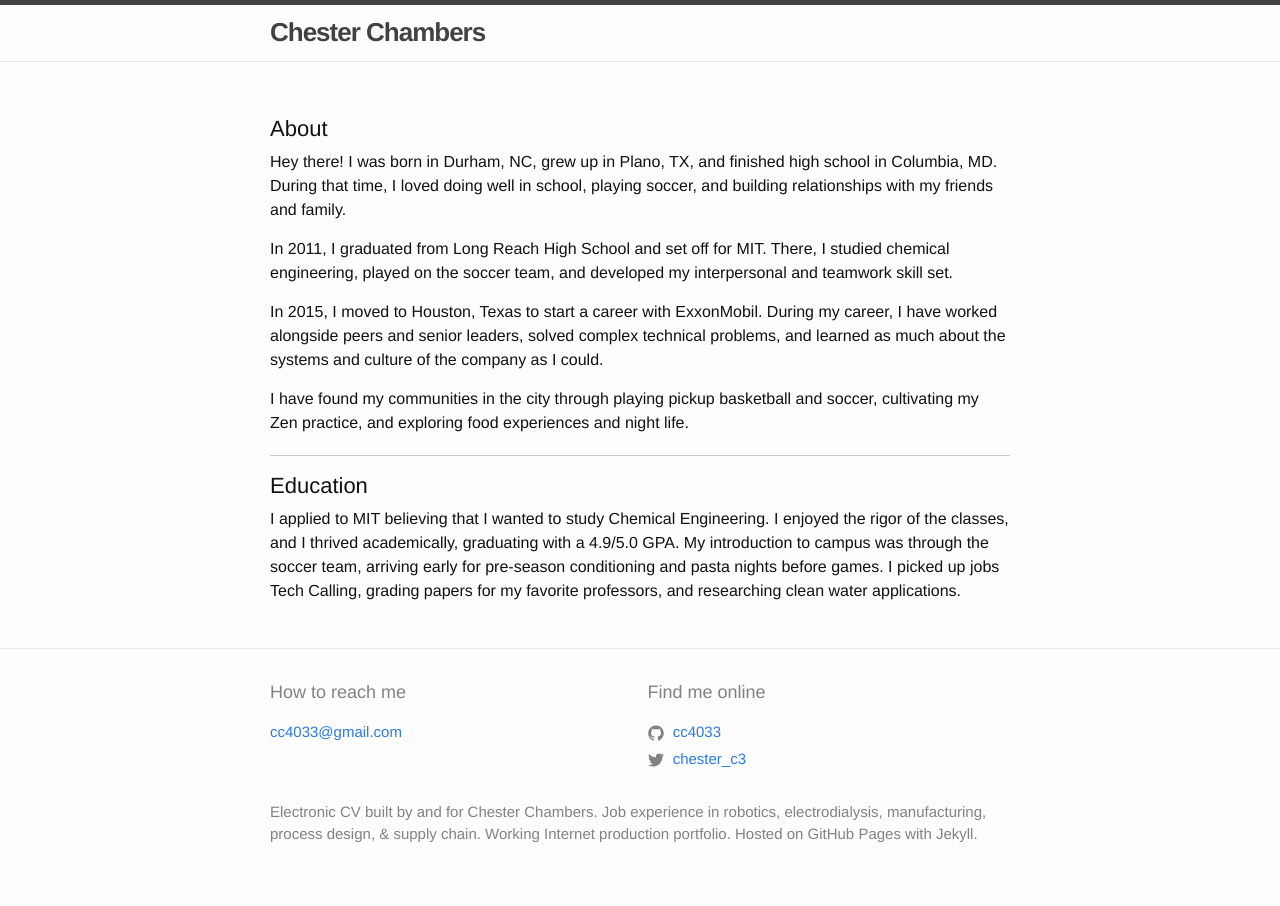
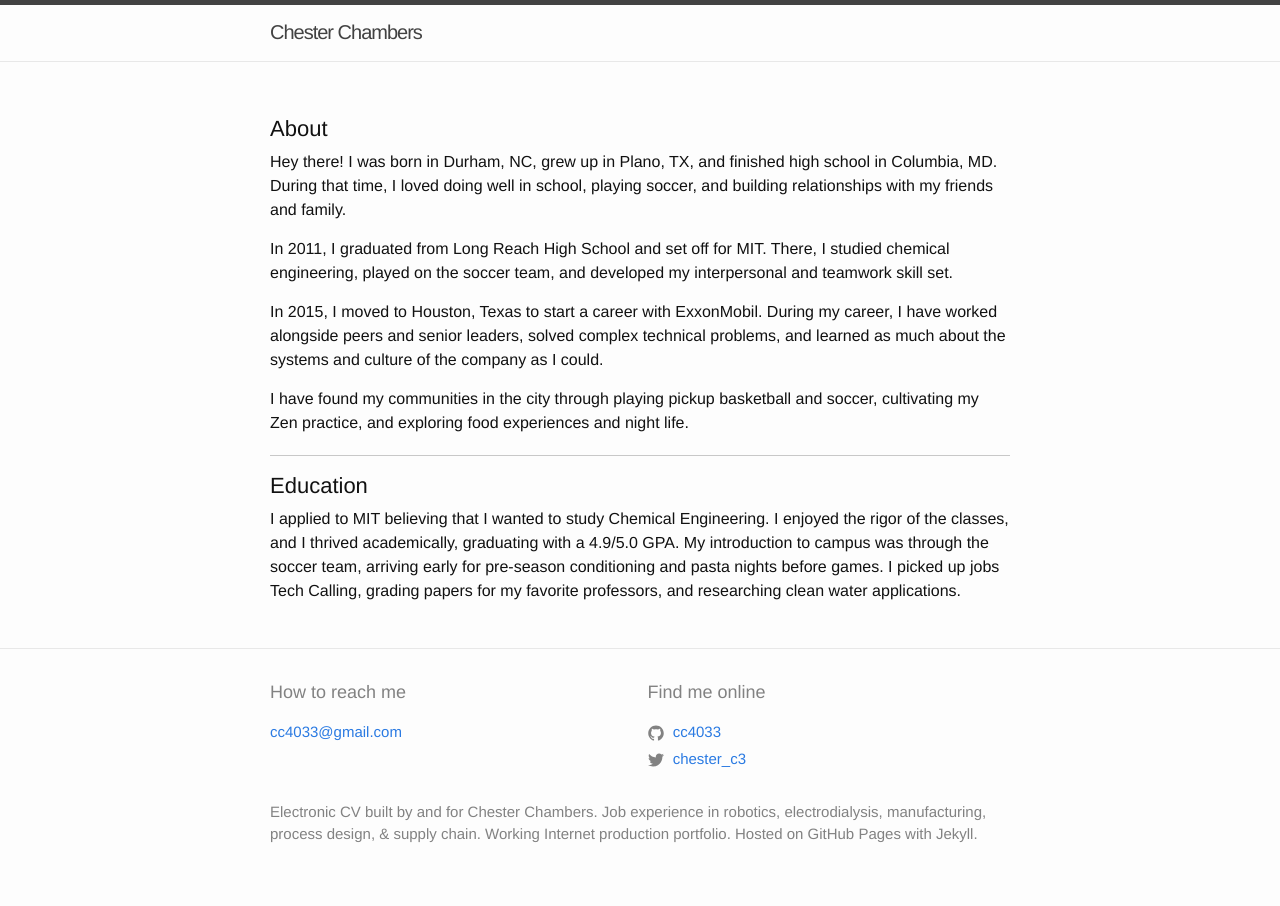
Before and after one commit to cc4033/cv, a Jekyll site: the page built from docs/index.md, in a window 1280 px wide. Built offline with Jekyll 4.4.1, drawn with Linux system fonts in a browser that asks for light colours.

Commit message:
Update header.html

```diff
--- a/docs/_includes/header.html
+++ b/docs/_includes/header.html
@@ -4,7 +4,7 @@
     {% assign default_paths = site.pages | map: "path" %}
     {% assign page_paths = site.header_pages | default: default_paths %}
     <!-- changed from a to h2 -->
-    <h1 class="site-title"><strong>{{ site.title | escape }}</strong></h1>
+    <h1 class="site-title" style="font-size:20px">{{ site.title | escape }}</h1>
 
     {% if page_paths %}
       <nav class="site-nav">
```
